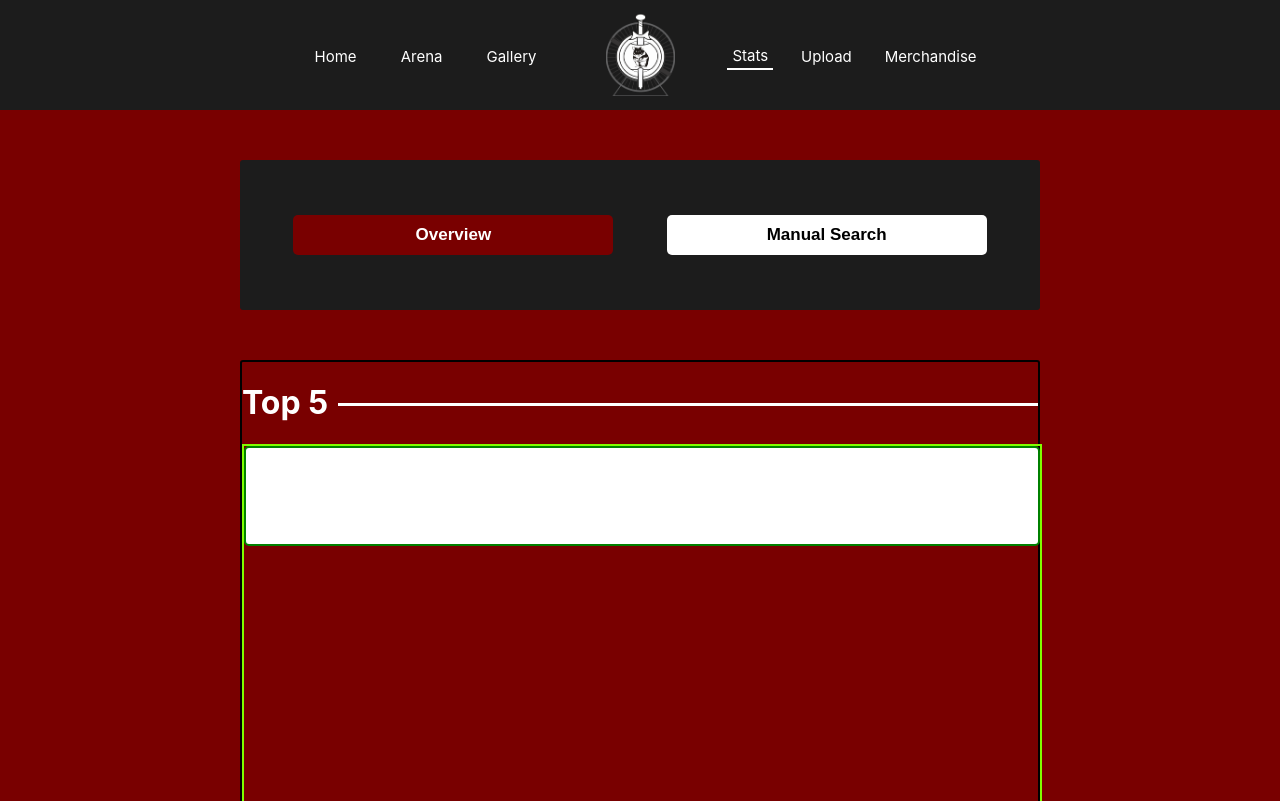
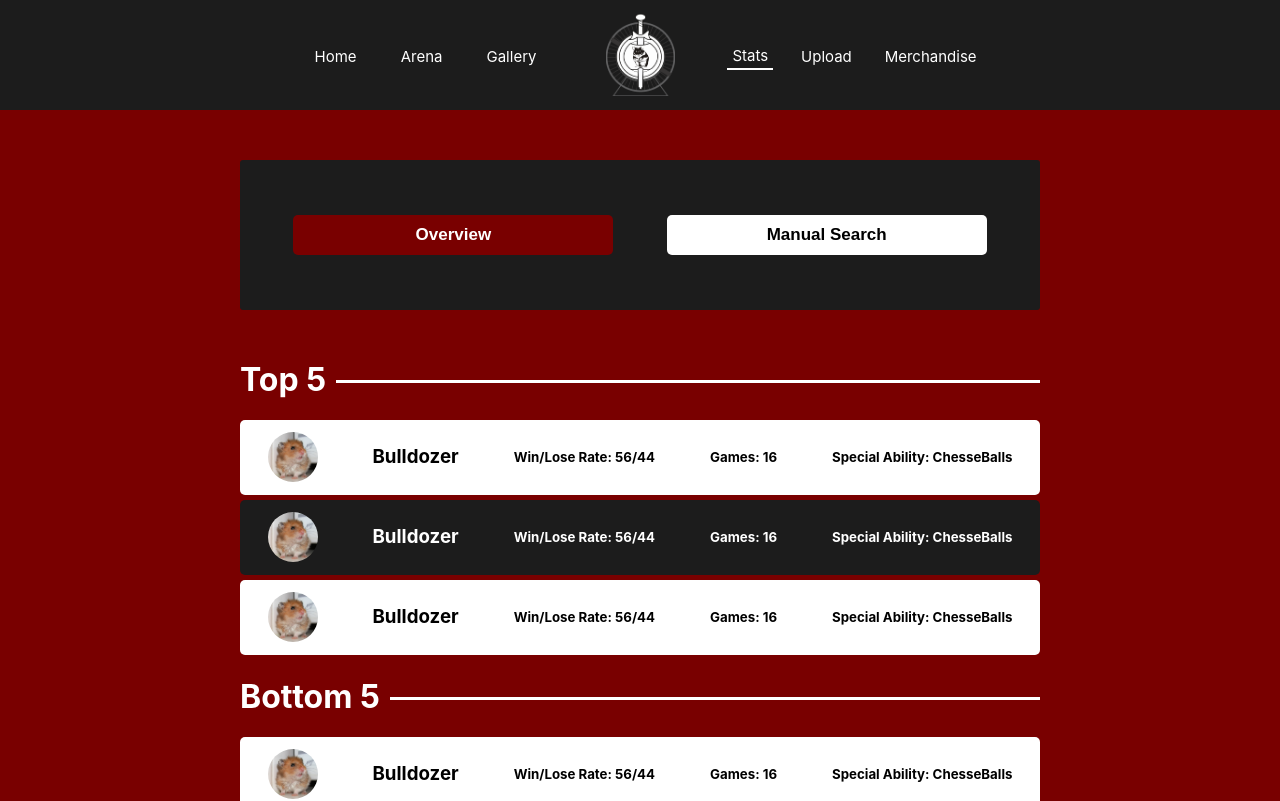
Before and after one commit to Kanzaki404/Hamstwer-Wars-Error-Coders, a React (Create React App) app: page /stats in a window 1280 px wide. Shown: the top 801 px of the page. Built offline with nearby package versions, Linux system fonts and the light colour scheme; a web font is replaced by a local one.

Commit message:
halfWay done

```diff
--- a/src/components/StatsComp/Content.jsx
+++ b/src/components/StatsComp/Content.jsx
@@ -1,6 +1,6 @@
-import React from "react";
+import React, { useState } from "react";
 import styled from "styled-components";
-
+import testImage from "../../assets/testPhotoGallery/hamster-26.jpg";
 const ContentWraper = styled.div`
   width: 800px;
   border-radius: 3px;
@@ -10,7 +10,7 @@ const ContentWraper = styled.div`
   /* height:auto;  */
   /**min height 150px */
   min-height: 750px;
-  border: 2px solid black;
+
   .first {
     h1 {
       overflow: hidden;
@@ -27,37 +27,163 @@ const ContentWraper = styled.div`
       margin-left: 10px;
       border-top: 3px solid white;
     }
+    .totalMatchNum {
+      font-size: 75px;
+      color: white;
+      font-weight: 600;
+      text-align: center;
     }
-  .second{
-      min-height: 750px;
+  }
+  .second {
+    max-height: 750px;
     width: 100%;
-      border: 2px chartreuse solid;
   }
 `;
 const ListItem = styled.div`
   width: 100%;
-    min-height: 100px;
-    border: solid 2px green;
+  min-height: 75px;
   box-sizing: border-box;
-    background-color:white;
+  background-color: white;
   border-radius: 5px;
-`
+  padding-top: 1px;
+
+  /* justify-content: space-around;
+  align-items: center; */
+  margin-bottom: 5px;
+  margin-top: 5px;
+  :nth-child(even) {
+    background: #1c1c1c;
+    color: white;
+  }
+  .profile {
+    height: 50px;
+    width: 50px;
+    background-image: url(${testImage});
+    background-position: 50% 50%;
+    background-repeat: no-repeat;
+    background-size: cover;
+    border-radius: 50px;
+  }
+  .mainInfo {
+    display: flex;
+    justify-content: space-around;
+    align-items: center;
+    margin-bottom: 5px;
+    margin-top: 5px;
+  }
+  .detailInfo {
+    display: block;
+    width: 50%;
+    height: 103px;
+    text-align: center;
+    margin: 10px auto 0px auto;
+    box-sizing: border-box;
+  }
+`;
 
 export default function Content() {
+  const [cardState1, setCardState1] = useState(false);
+  const [cardState2, setCardState2] = useState(false);
+  const [cardState3, setCardState3] = useState(false);
+  const [cardState4, setCardState4] = useState(false);
+
   return (
     <ContentWraper>
       <div className="first">
-        <h1>
-          Top 5
-        </h1>
+        <h1>Top 5</h1>
       </div>
 
       <div className="second">
-      <ListItem></ListItem>
+        <ListItem onClick={() => setCardState1(!cardState1)}>
+          <div className="mainInfo">
+            <div className="profile"></div>
+            <h3>Bulldozer</h3>
+            <h5>Win/Lose Rate: 56/44</h5>
+            <h5>Games: 16</h5>
+            <h5>Special Ability: ChesseBalls</h5>
           </div>
+
+          {cardState1 ? (
+            <p className="detailInfo">
+              Lorem ipsum dolor sit amet consectetur adipisicing elit. Voluptas
+              fugit eaque quae praesentium, quo tempore blanditiis error nostrum
+              atque at sapiente quisquam corporis nihil laudantium dolor
+              eveniet, rem, illo quidem.
+            </p>
+          ) : (
             <div></div>
+          )}
+        </ListItem>
+        <ListItem onClick={() => setCardState2(!cardState2)}>
+          <div className="mainInfo">
+            <div className="profile"></div>
+            <h3>Bulldozer</h3>
+            <h5>Win/Lose Rate: 56/44</h5>
+            <h5>Games: 16</h5>
+            <h5>Special Ability: ChesseBalls</h5>
+          </div>
+
+          {cardState2 ? (
+            <p className="detailInfo">
+              Lorem ipsum dolor sit amet consectetur adipisicing elit. Voluptas
+              fugit eaque quae praesentium, quo tempore blanditiis error nostrum
+              atque at sapiente quisquam corporis nihil laudantium dolor
+              eveniet, rem, illo quidem.
+            </p>
+          ) : (
             <div></div>
+          )}
+        </ListItem>
+        <ListItem onClick={() => setCardState3(!cardState3)}>
+          <div className="mainInfo">
+            <div className="profile"></div>
+            <h3>Bulldozer</h3>
+            <h5>Win/Lose Rate: 56/44</h5>
+            <h5>Games: 16</h5>
+            <h5>Special Ability: ChesseBalls</h5>
+          </div>
+
+          {cardState3 ? (
+            <p className="detailInfo">
+              Lorem ipsum dolor sit amet consectetur adipisicing elit. Voluptas
+              fugit eaque quae praesentium, quo tempore blanditiis error nostrum
+              atque at sapiente quisquam corporis nihil laudantium dolor
+              eveniet, rem, illo quidem.
+            </p>
+          ) : (
             <div></div>
+          )}
+        </ListItem>
+      </div>
+      <div className="first">
+        <h1>Bottom 5</h1>
+      </div>
+      <div className="second">
+        <ListItem onClick={() => setCardState4(!cardState4)}>
+          <div className="mainInfo">
+            <div className="profile"></div>
+            <h3>Bulldozer</h3>
+            <h5>Win/Lose Rate: 56/44</h5>
+            <h5>Games: 16</h5>
+            <h5>Special Ability: ChesseBalls</h5>
+          </div>
+
+          {cardState4 ? (
+            <p className="detailInfo">
+              Lorem ipsum dolor sit amet consectetur adipisicing elit. Voluptas
+              fugit eaque quae praesentium, quo tempore blanditiis error nostrum
+              atque at sapiente quisquam corporis nihil laudantium dolor
+              eveniet, rem, illo quidem.
+            </p>
+          ) : (
+            <div></div>
+          )}
+        </ListItem>
+      </div>
+      <div className="first">
+        <h1>Total Matches</h1>
+        <p className="totalMatchNum">3426</p>
+      </div>
     </ContentWraper>
   );
 }
```
Also changed, not shown: src/assets/testPhotoGallery/hamster-26.jpg (added). Lines whose indentation alone changed are shown as unchanged.
